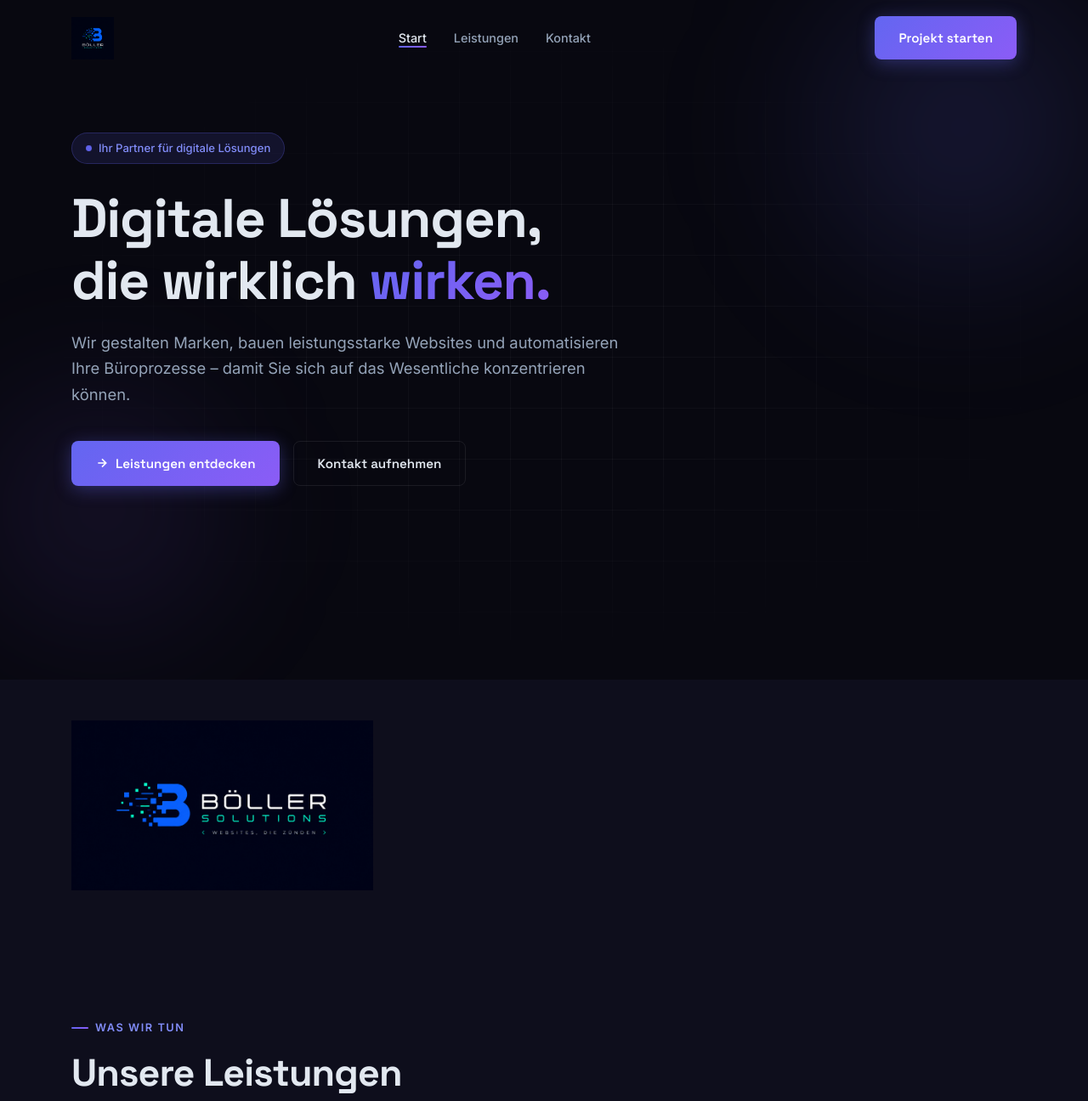
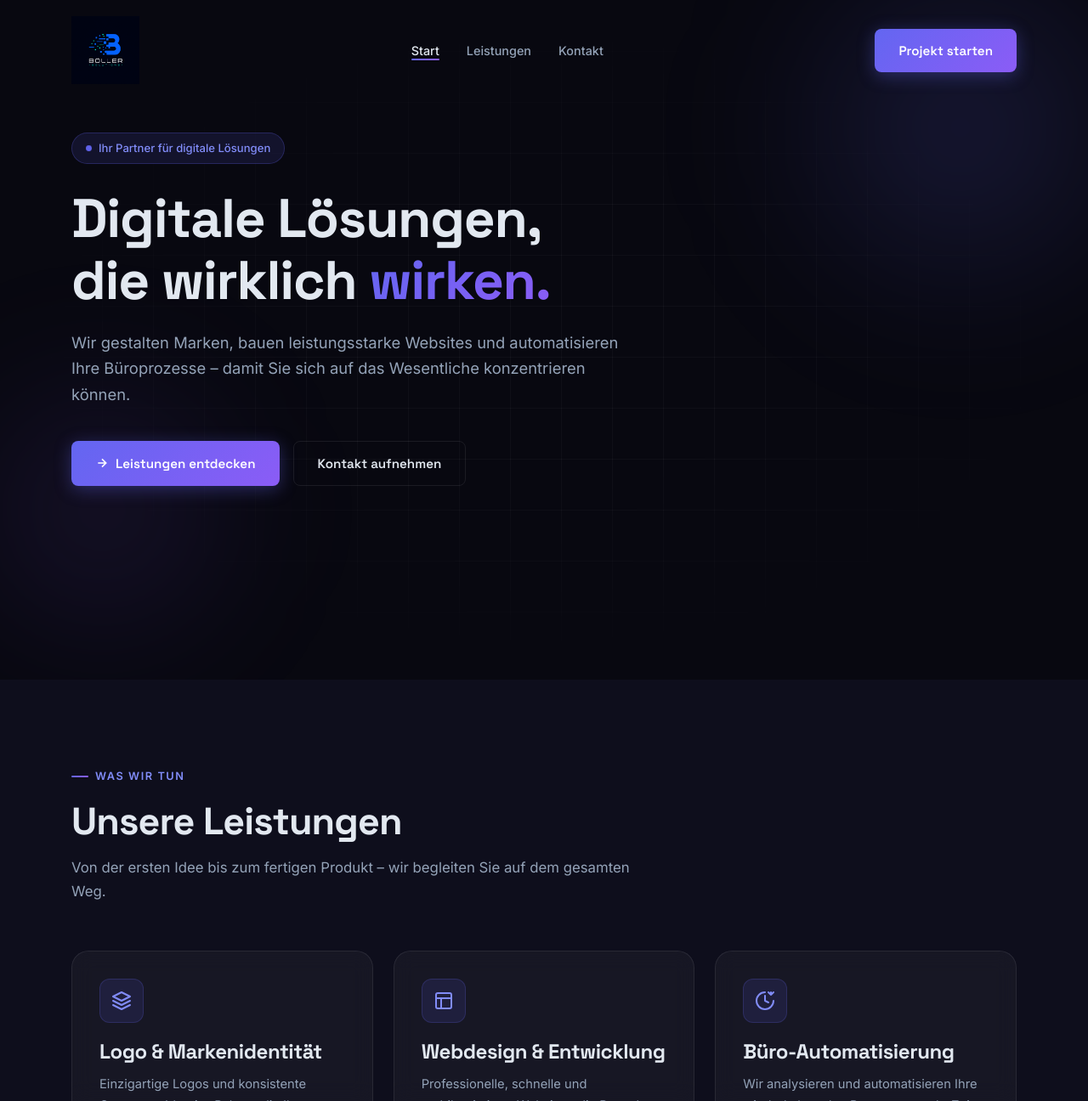
Before and after one commit to moritz-byte/Website-Boeller, a website built with Vite: page index.html in a window 1280 px wide. Shown: the top 1296 px of the page at 85% size. Built offline with nearby package versions, Linux system fonts and the light colour scheme.

Commit message:
Increase logo size and remove banner section

```diff
--- a/css/styles.css
+++ b/css/styles.css
@@ -245,7 +245,7 @@ section { padding: 6rem 0; }
 }
 
 .nav-logo-img {
-  height: 50px;
+  height: 80px;
   width: auto;
   object-fit: contain;
 }
--- a/index.html
+++ b/index.html
@@ -75,13 +75,6 @@
             <a href="kontakt.html" class="btn btn-secondary">Kontakt aufnehmen</a>
           </div>
         </div>
-      </div>
-    </section>
-
-    <!-- ── Banner ── -->
-    <section class="banner-section" aria-labelledby="banner-heading">
-      <div class="container">
-        <img src="img/banner-boeller.png" alt="Boeller Solutions - Websites, die zünden" class="banner-img">
       </div>
     </section>
 
```
Also changed, not shown: dist/assets/banner-boeller-BkiGNK2w.png (deleted), dist/assets/main-BEJv7PFS.css (deleted), dist/assets/main-DWaC-YFS.css (added), dist/assets/main-gwg6E6VT.js (renamed from dist/assets/main-BHQbxPb2.js), dist/impressum.html, dist/index.html, dist/kontakt.html, dist/leistungen.html.
